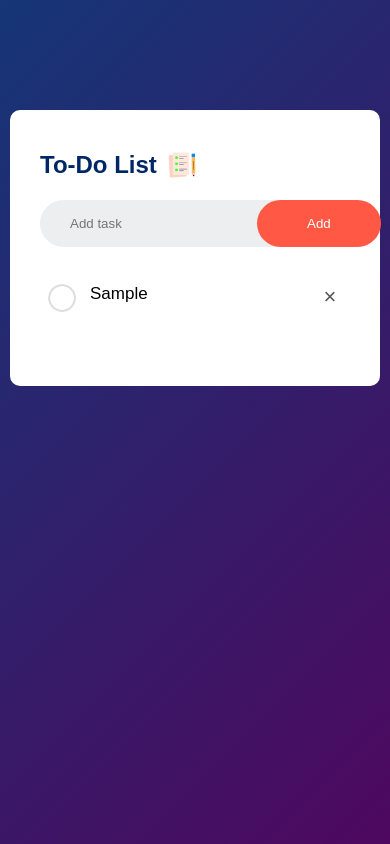
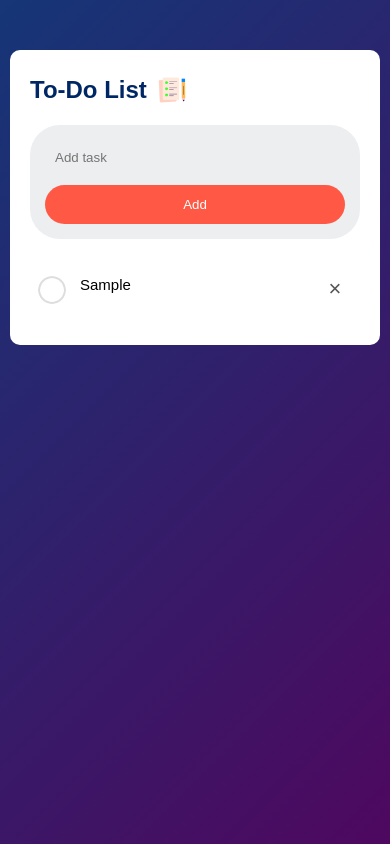
Before and after one commit to Shanvi30/To-Do-App, a plain HTML site: page index.html in a window 390 px wide. Both pictures are taken after typing "Sample" into the empty fields and a click on the button "Add". Drawn offline with Linux system fonts and the light colour scheme.

Commit message:
Final commit

```diff
--- a/style.css
+++ b/style.css
@@ -110,3 +110,31 @@ ul li span {
 ul li span:hover {
   background: #edeef0;
 }
+
+@media (max-width: 600px) {
+
+  .todo-app {
+    margin: 40px auto;
+    padding: 25px 20px 40px;
+  }
+
+  .row {
+    flex-direction: column;
+    align-items: stretch;
+    gap: 10px;
+    padding: 15px;
+  }
+
+  button {
+    width: 100%;
+    padding: 12px;
+  }
+
+  ul li {
+    font-size: 15px;
+  }
+
+  ul li span {
+    right: 5px;
+  }
+}
```
